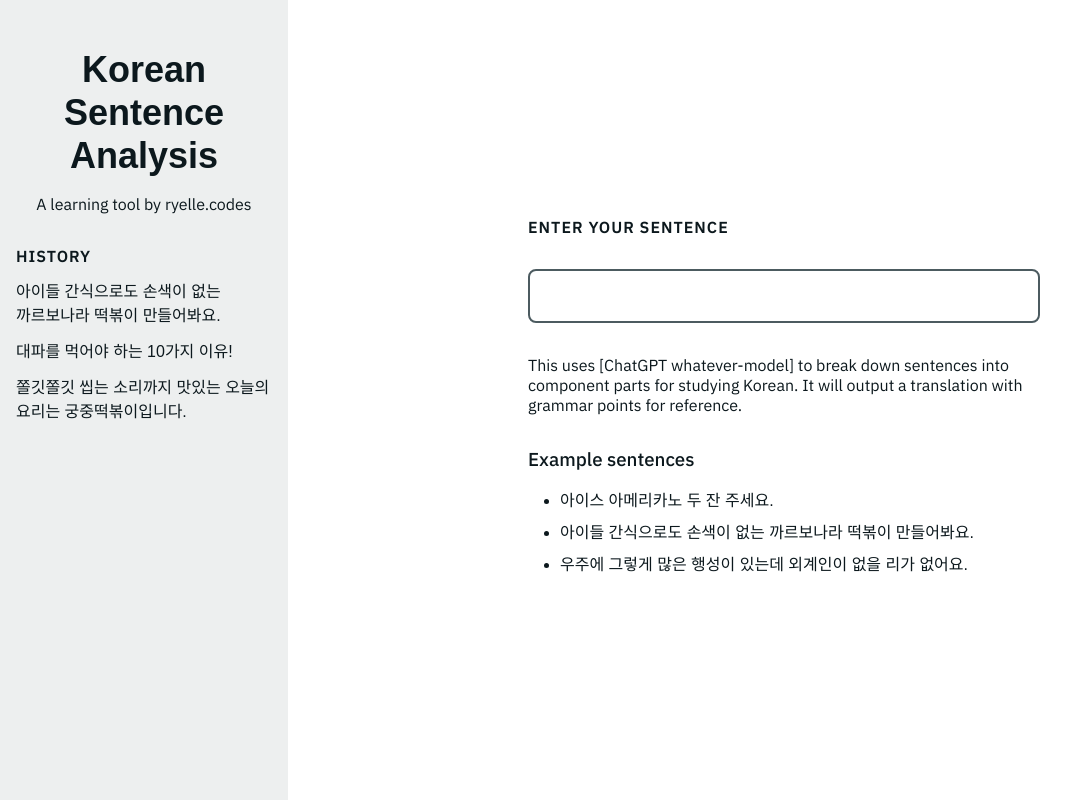
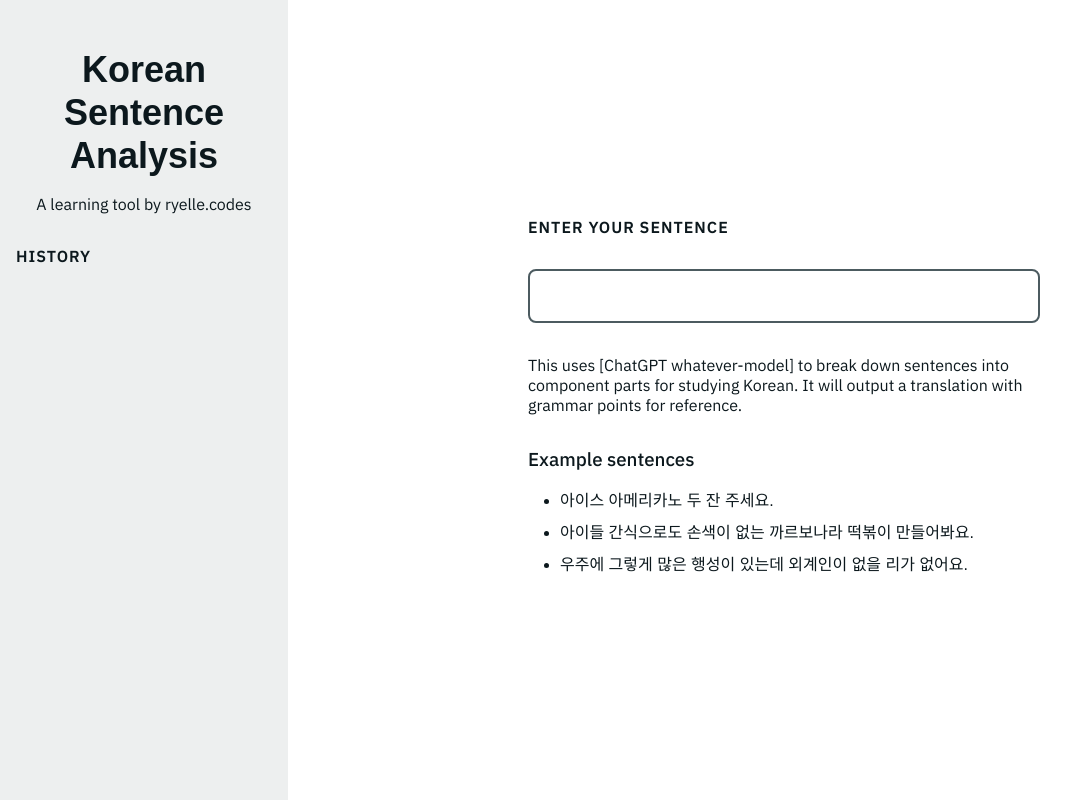
Before and after one commit to ryelle/k-sentence-analysis, a Next.js app: page / in a window 1280 px wide. Shown: the whole page, without its empty margins (0-1087 px from the left). Built offline with nearby package versions, Linux system fonts and the light colour scheme; a web font is replaced by a local one.

Commit message:
Save viewed sentences when navigating through app

```diff
--- a/src/app/components/navigation.tsx
+++ b/src/app/components/navigation.tsx
@@ -2,6 +2,8 @@
 
 import Link from "next/link";
 import { useParams } from "next/navigation";
+import { useHistory } from "@/app/providers/history";
+import { useEffect } from "react";
 
 import styles from "./navigation.module.css";
 
@@ -9,21 +11,28 @@ interface Props {
 	title: string;
 }
 
-const items = [
-	"아이들 간식으로도 손색이 없는 까르보나라 떡볶이 만들어봐요.",
-	"대파를 먹어야 하는 10가지 이유!",
-	"쫄깃쫄깃 씹는 소리까지 맛있는 오늘의 요리는 궁중떡볶이입니다.",
-];
+export default function Navigation({ title }: Props) {
+	const { history, pushHistory } = useHistory();
+	const params = useParams<{ slug: string }>();
+	const slug = params.slug ? decodeURIComponent(params.slug) : "";
 
-export default function Navigation({ title }: Props) {
-	const params = useParams<{ slug: string }>();
-	const slug = decodeURIComponent(params.slug);
+	useEffect(
+		() => {
+			if (slug) {
+				pushHistory(slug);
+			}
+		},
+		// eslint-disable-next-line react-hooks/exhaustive-deps
+		[slug],
+	);
+
+	// @todo Add way to remove items from history.
 
 	return (
 		<nav className={styles.nav}>
 			<h2>{title}</h2>
 			<ul className={styles.links}>
-				{items.map((item) => (
+				{history.map((item) => (
 					<li key={item} lang="ko-KR">
 						<Link href={`/${item}`} aria-current={item === slug ? "page" : false}>
 							{item}
--- a/src/app/layout.tsx
+++ b/src/app/layout.tsx
@@ -1,9 +1,10 @@
 import type { Metadata } from "next";
 import { IBM_Plex_Sans_KR, IBM_Plex_Sans, Orbit } from "next/font/google";
 import "./globals.css";
+import { HistoryProvider } from "./providers/history";
 
 const fontIBMPlexKR = IBM_Plex_Sans_KR({
-	weight: ["400","500"],
+	weight: ["400", "500"],
 	variable: "--font-ibm-plex-kr",
 });
 
@@ -14,7 +15,7 @@ const fontIBMPlex = IBM_Plex_Sans({
 
 const fontOrbit = Orbit({
 	weight: "400",
-	variable: "--font-orbit"
+	variable: "--font-orbit",
 });
 
 export const metadata: Metadata = {
@@ -32,7 +33,7 @@ export default function RootLayout({
 			<body
 				className={`${fontIBMPlexKR.variable} ${fontIBMPlex.variable} ${fontOrbit.variable}`}
 			>
-				{children}
+				<HistoryProvider>{children}</HistoryProvider>
 			</body>
 		</html>
 	);
--- /dev/null
+++ b/src/app/providers/history.tsx
@@ -0,0 +1,34 @@
+"use client";
+
+import React, { createContext, useContext, useState, ReactNode } from "react";
+
+type History = string[];
+
+type HistoryContextType = {
+	history: History;
+	pushHistory: (slug: string) => void;
+};
+
+const HistoryContext = createContext<HistoryContextType | undefined>(undefined);
+
+export function HistoryProvider({ children }: { children: ReactNode }) {
+	const [history, setHistory] = useState<History>([]);
+	function pushHistory(slug: string) {
+		const list = history.filter((item) => slug !== item);
+		setHistory([slug, ...list]);
+	}
+
+	return (
+		<HistoryContext.Provider value={{ history, pushHistory }}>
+			{children}
+		</HistoryContext.Provider>
+	);
+}
+
+export function useHistory(): HistoryContextType {
+	const context = useContext(HistoryContext);
+	if (context === undefined) {
+		throw new Error("useHistory must be used within a HistoryProvider");
+	}
+	return context;
+}
```
